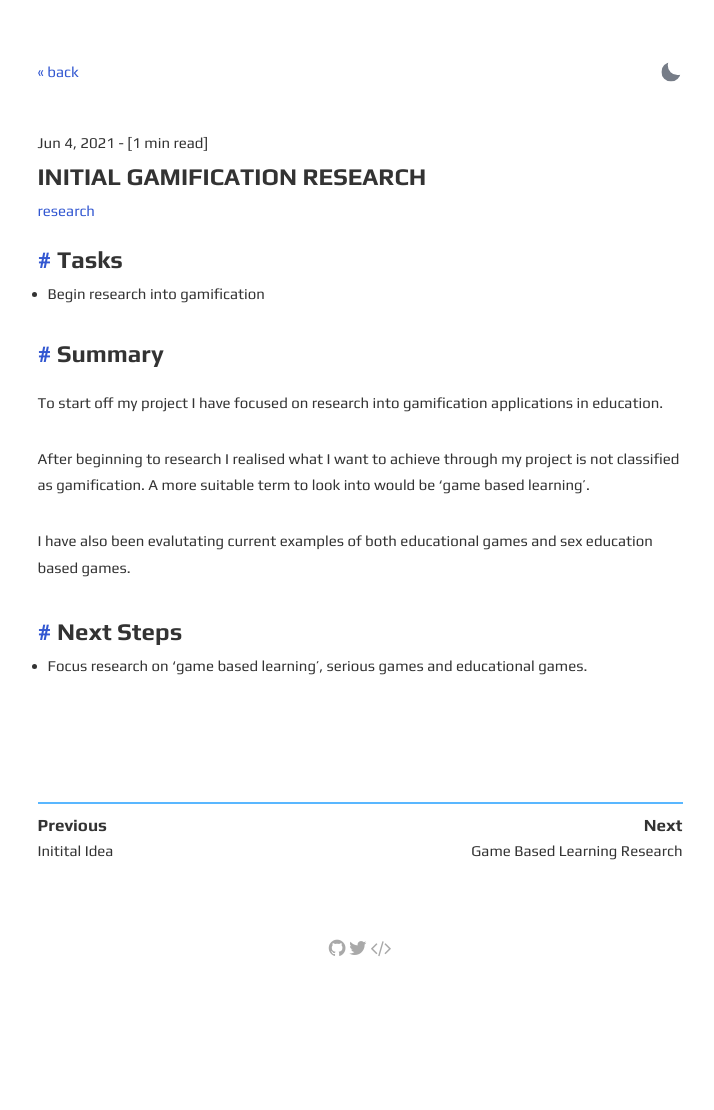
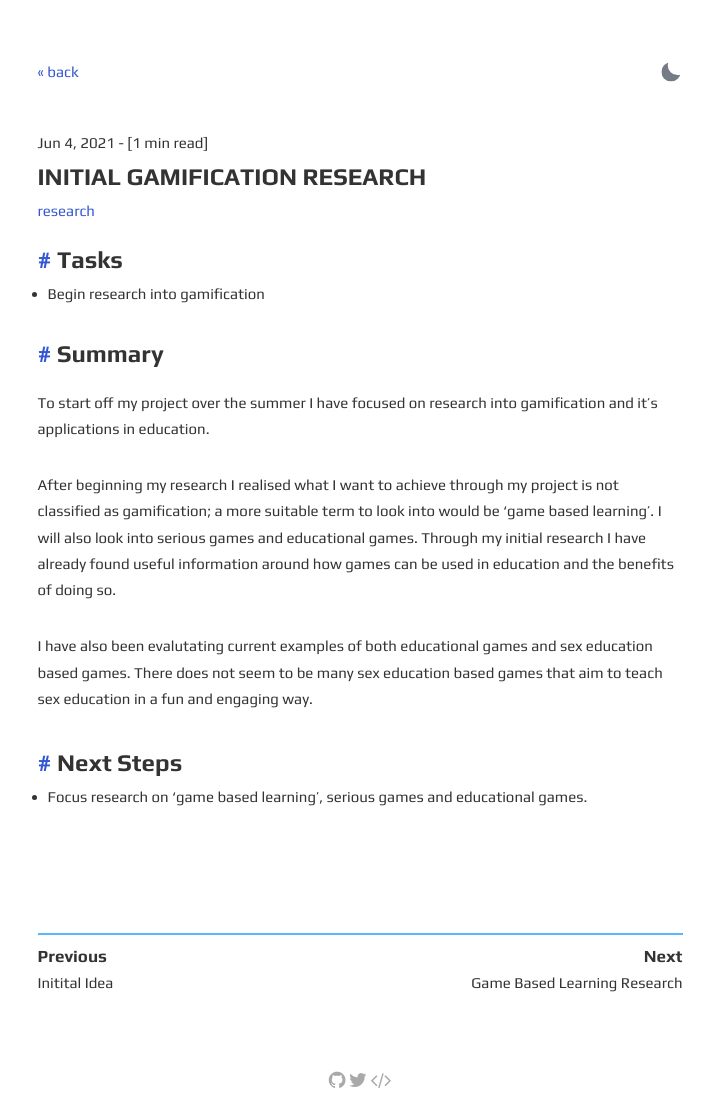
Before and after one commit to zar67/cctp-devlog, a Jekyll site: the page built from _posts/2021-06-04-initial-gamification-research.markdown, in a window 1280 px wide. Shown: the whole page, without its empty margins (280-994 px from the left). Built offline with Jekyll 4.4.1, drawn with Linux system fonts in a browser that asks for light colours; before the commit the page ends 979 px from its top, so only the background shows below that.

Commit message:
Initial Posts Update

```diff
--- a/_posts/2021-05-28-initial-idea.markdown
+++ b/_posts/2021-05-28-initial-idea.markdown
@@ -10,7 +10,7 @@ tags: proposal
 - Refine idea into a project proposal
 
 ### Summary
-Following the pre-summer introductory lecture where a brief overview of the module and what to expect was covered, I created a brief initial proposal for two potential project ideas:
+Following the pre-summer introductory lecture, where a brief overview of the module and what to expect was covered, I created a brief initial proposal for two potential project ideas:
 - A sex education based game
 - A scout badges based app
 
@@ -18,6 +18,8 @@ This proposal can be found here: <a href="{{site.baseurl}}/assets/initial_propos
 
 I successfully asked Lloyd to be my supervisor and concluded on the sex education based game for my project.
 
+I also created this development log to record how the project progresses as well as to track tasks and feedback.
+
 In summary I want to create an engaging and helpful app / game aimed to help teach secondary school children sex education. I want my project to fulfil three main requirements: inclusive, comfortable, enjoyable.
 
 ### Next Steps
--- a/_posts/2021-06-04-initial-gamification-research.markdown
+++ b/_posts/2021-06-04-initial-gamification-research.markdown
@@ -8,11 +8,11 @@ tags: research
 - Begin research into gamification
 
 ### Summary
-To start off my project I have focused on research into gamification applications in education.
+To start off my project over the summer I have focused on research into gamification and it's applications in education.
 
-After beginning to research I realised what I want to achieve through my project is not classified as gamification. A more suitable term to look into would be 'game based learning'.
+After beginning my research I realised what I want to achieve through my project is not classified as gamification; a more suitable term to look into would be 'game based learning'. I will also look into serious games and educational games. Through my initial research I have already found useful information around how games can be used in education and the benefits of doing so.
 
-I have also been evalutating current examples of both educational games and sex education based games.
+I have also been evalutating current examples of both educational games and sex education based games. There does not seem to be many sex education based games that aim to teach sex education in a fun and engaging way.
 
 ### Next Steps
 - Focus research on 'game based learning', serious games and educational games.
--- a/_posts/2021-09-22-game-based-learning-research.markdown
+++ b/_posts/2021-09-22-game-based-learning-research.markdown
@@ -8,9 +8,9 @@ tags: research
 - Research game based learning
 
 ### Summary
-After some initial research I have begun looking into game based learning which is a more suitable terminology to use for the project I want to create.
+After some initial research I have begun looking into game based learning which is a more suitable terminology to use for the project I want to create. I have found useful information regarding the effectiveness of Game Based Learning as well as tips and techniques for implementing Game Based Learning.
 
-I have started creating a mind map of ideas and thoughts about possible topics and game styles.
+I have also started creating a mind map of ideas and thoughts about possible topics I could base my game upon as well as potential game genres would suit the project.
 
 ### Next Steps
 - Setup first supervisor meeting with Lloyd
```
